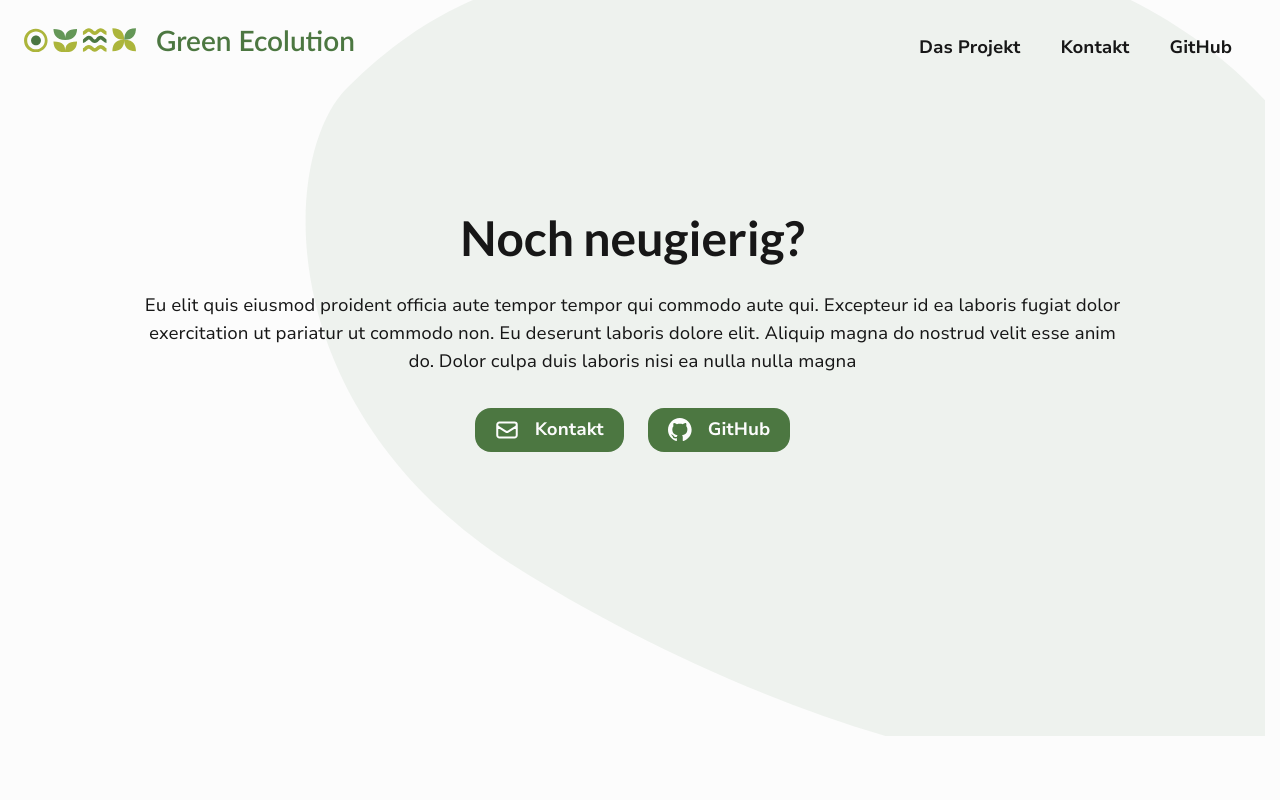
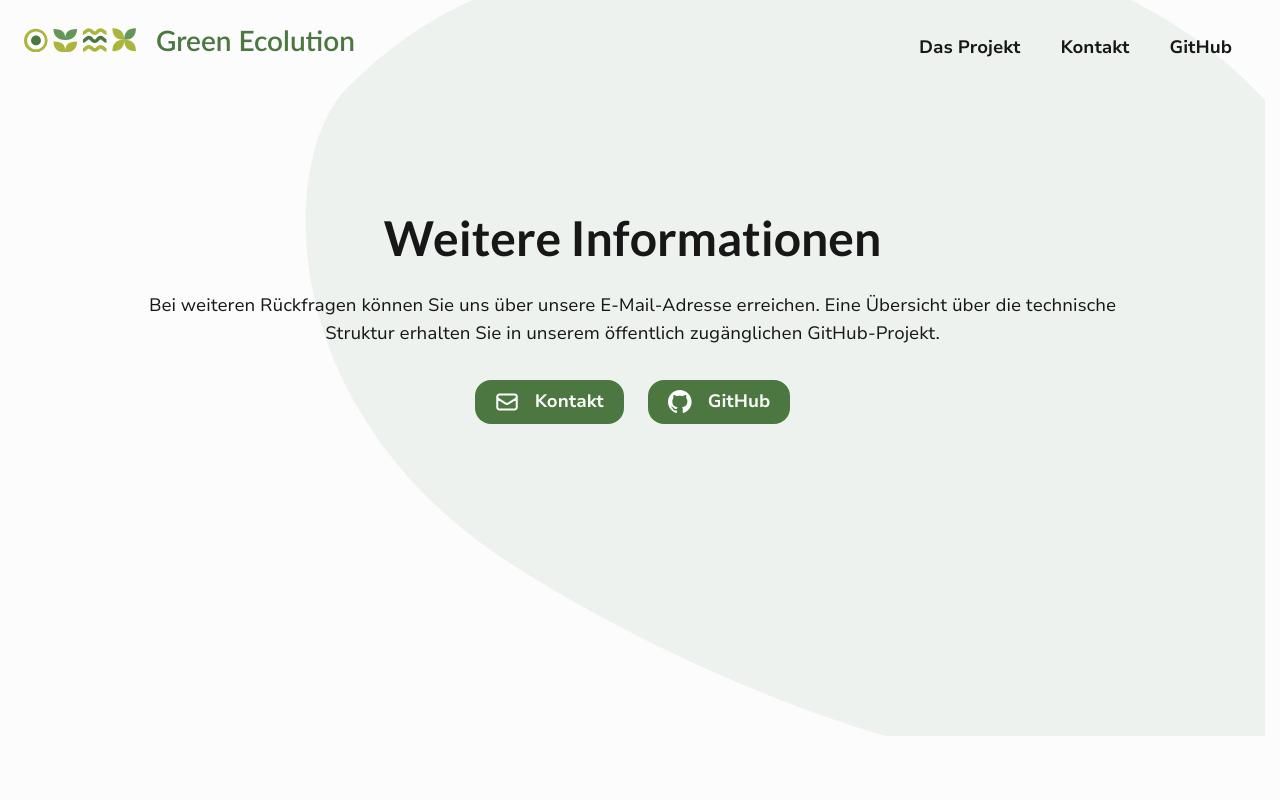
Before and after one commit to green-ecolution/project-website, a React (Vite) app: page /kontakt in a window 1280 px wide. Shown: the top 800 px of the page. Built offline with nearby package versions, Linux system fonts and the light colour scheme.

Commit message:
Changed Text in ContactPage.tsx

```diff
--- a/src/tsx/pages/ContactPage.tsx
+++ b/src/tsx/pages/ContactPage.tsx
@@ -1,22 +1,24 @@
-import { useEffect } from 'react';
+import { useEffect } from "react";
 import ContactHeroContent from "../components/hero/ContactHeroContent";
 import Hero from "../components/sections/Hero";
 import Stakeholder from "../components/sections/Stakeholder";
 
 function ContactPage() {
     useEffect(() => {
-        document.title = "Kontakt | Green Ecolution | Smartes Grünflächenmanagement";
+        document.title =
+            "Kontakt | Green Ecolution | Smartes Grünflächenmanagement";
     }, []);
 
-    const heroHeadline = "Noch neugierig?";
-    const heroDescription = "Eu elit quis eiusmod proident officia aute tempor tempor qui commodo aute qui. Excepteur id ea laboris fugiat dolor exercitation ut pariatur ut commodo non. Eu deserunt laboris dolore elit. Aliquip magna do nostrud velit esse anim do. Dolor culpa duis laboris nisi ea nulla nulla magna"
+    const heroHeadline = "Weitere Informationen";
+    const heroDescription =
+        "Bei weiteren Rückfragen können Sie uns über unsere E-Mail-Adresse erreichen. Eine Übersicht über die technische Struktur erhalten Sie in unserem öffentlich zugänglichen GitHub-Projekt.";
 
     return (
         <main className="relative overflow-hidden before:bg-cover before:bg-background-dark-dot before:w-4/5 before:h-[100vh] before:max-h-[45rem] before:absolute before:-right-4 before:-top-16 before:-z-10 before:bg-no-repeat sm:before:-right-10 lg:before:max-h-[55rem] xl:before:w-[70rem] xl:before:-right-40 2xl:before:right-[10%] 2xl:before:bg-contain">
             <Hero headline={heroHeadline} description={heroDescription}>
                 <ContactHeroContent />
             </Hero>
-            <Stakeholder hasDesktopList/>
+            <Stakeholder hasDesktopList />
         </main>
     );
 }
```
